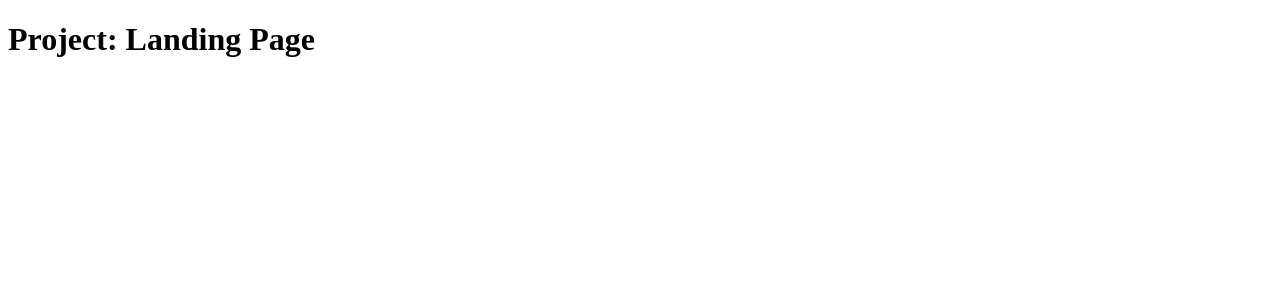
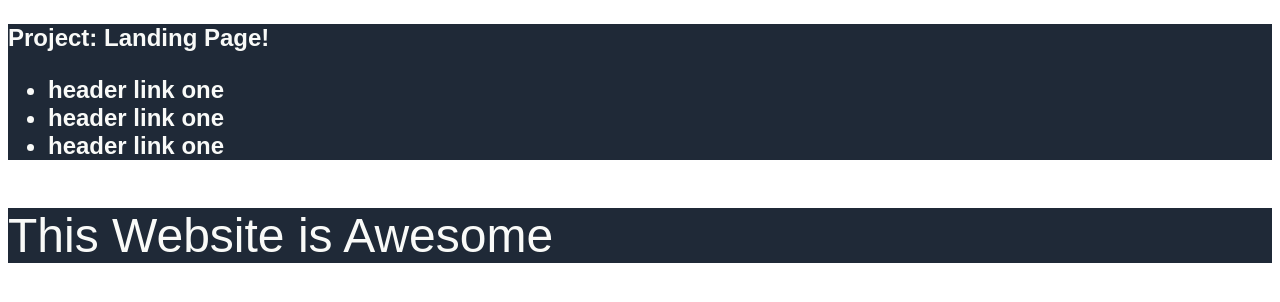
Before and after one commit to DwellHouse/ProjectLandingPage, a plain HTML site: page index.html in a window 1280 px wide. Drawn offline with Linux system fonts and the light colour scheme.

Commit message:
Early alignment and initial html and css

```diff
--- a/index.html
+++ b/index.html
@@ -5,8 +5,20 @@
     <meta http-equiv="X-UA-Compatible" content="IE=edge">
     <meta name="viewport" content="width=device-width, initial-scale=1.0">
     <title>Soregore's Landing Page</title>
+    <link rel="stylesheet" href="style.css"
 </head>
 <body>
-    <h1>Project: Landing Page</h1>
+    <div class="header">
+        <p>Project: Landing Page!</p>
+        <ul>
+            <li>header link one</li>
+            <li>header link one</li>
+            <li>header link one</li>
+        </ul>
+    </div>
+
+    <div class="hero">
+        <p>This Website is Awesome</p>
+    </div>
 </body>
 </html>
--- a/style.css
+++ b/style.css
@@ -0,0 +1,17 @@
+body {
+    font-family: Arial, Helvetica, sans-serif;
+}
+
+.header, .hero {
+    color: #F9FAF8;
+    background-color: #1F2937;
+}
+
+.header {
+    font-size: 24px;
+    font-weight: bolder;
+}
+
+.hero {
+    font-size: 48px;
+}
```
